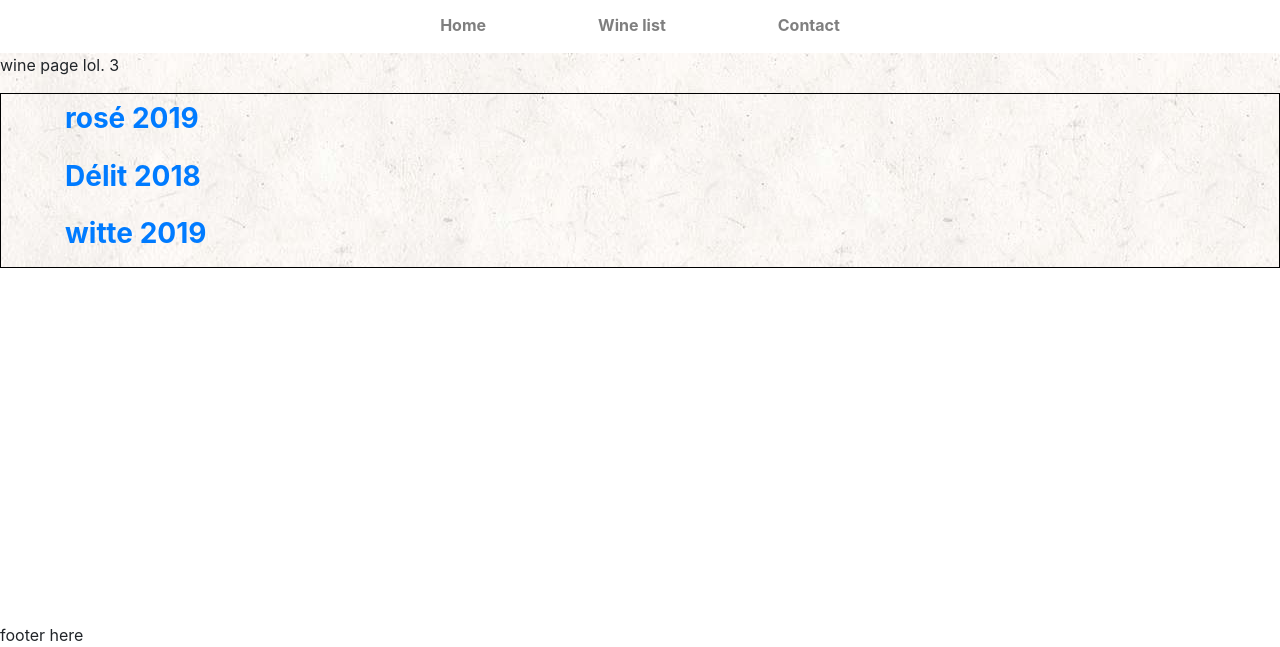
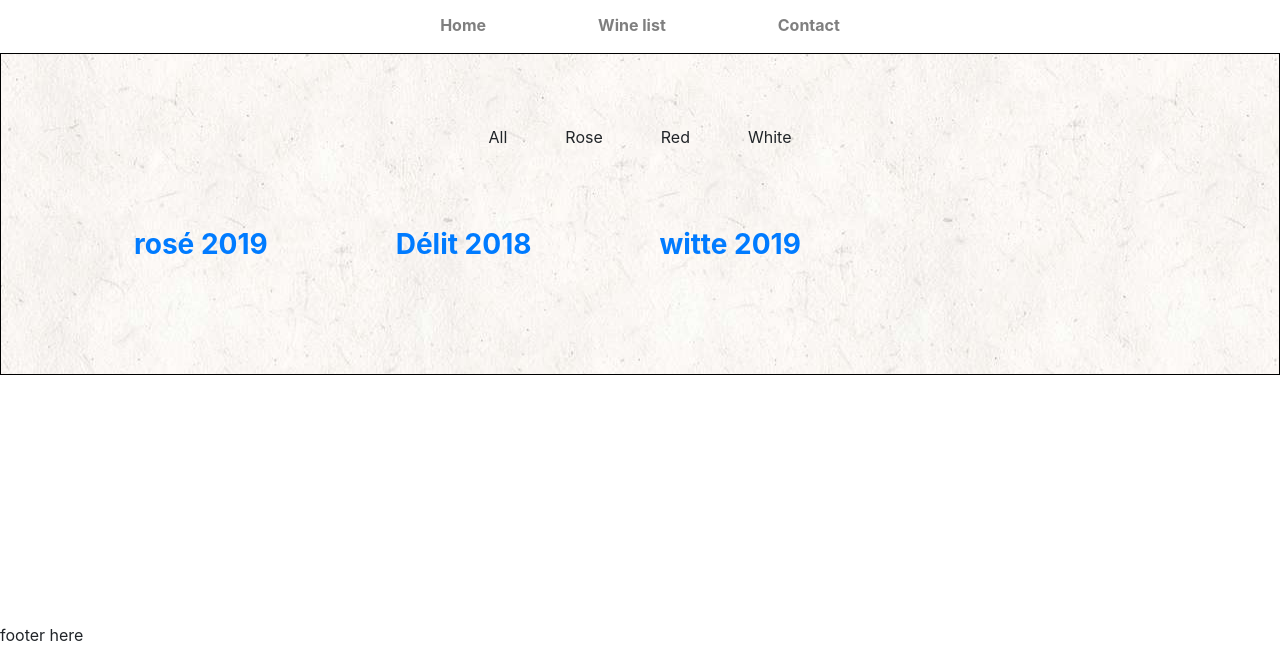
Before and after one commit to mickhoog/tjamon, a Gatsby site: page /wine in a window 1280 px wide. Shown: the part 153-800 px from the top of the page. Built offline with nearby package versions, Linux system fonts and the light colour scheme; Gatsby itself is replaced by a stand-in of ours.

Commit message:
added filtering on the /wine page

```diff
--- a/data/wine.json
+++ b/data/wine.json
@@ -2,17 +2,19 @@
     {
       "slug": "rose",
       "name": "rosé 2019",
-      "type": "ros",
+      "category": "rose",
       "image": "./images/Rose.jpg"
     },
     {
       "slug": "delit",
       "name": "Délit 2018",
+      "category": "red",
       "image": "./images/Delit.jpg"
     },
     {
       "slug": "witte",
       "name": "witte 2019",
+      "category": "white",
       "image": "./images/White.png"
     }
   ]
--- /dev/null
+++ b/src/components/Menu.js
@@ -0,0 +1,87 @@
+import React, { Component } from "react"
+import WineListItem from "../components/WineListItem"
+import { Button } from "react-bootstrap"
+
+const getCategories = products => {
+  let tempProducts = products.map(products => {
+    return products.node.category
+  })
+  let tempCategories = new Set(tempProducts)
+  let categories = Array.from(tempCategories)
+  categories = ["all", ...categories]
+  return categories
+}
+
+export default class Menu extends Component {
+  constructor(props) {
+    super(props)
+    this.state = {
+      products: props.products.edges,
+      wineProducts: props.products.edges,
+      categories: getCategories(props.products.edges),
+    }
+  }
+
+  handleProducts = category => {
+    let tempProducts = [...this.state.products];
+    if(category === "all"){
+        this.setState(()=>{
+            return {wineProducts:tempProducts}
+        })
+    } else {
+        let products = tempProducts.filter(({node}) => node.category === category)
+        this.setState(()=>{
+            return {wineProducts:products}
+        })
+    }
+  }
+
+  render() {
+    if (this.state.products.length > 0) {
+      //
+      return (
+        <section className="menu py-5">
+          <div className="container">
+            {/* categories */}
+            <div className="row mb-5">
+              <div className="col-10 mx-auto text-center">
+                {this.state.categories.map((category, index) => {
+                  return (
+                    <button
+                      type="button"
+                      key={index}
+                      className="btn text-capitalize m-3"
+                      onClick={() => {
+                        this.handleProducts(category)
+                      }}
+                    >
+                      {category}
+                    </button>
+                  )
+                })}
+              </div>
+            </div>
+            <div className="row mb-5">
+              {/* products */}
+              {this.state.wineProducts.map(({ node }) => (
+                <WineListItem node={node} />
+              ))}
+            </div>
+          </div>
+        </section>
+      )
+    } else {
+      return (
+        <section className="menu py-5">
+          <div className="container">
+            <div className="row">
+              <div className="col-10 col-sm-6 mx-auto text-center text-capitalize">
+                <h1>We are all out of wine :o..</h1>
+              </div>
+            </div>
+          </div>
+        </section>
+      )
+    }
+  }
+}
--- a/src/pages/index.js
+++ b/src/pages/index.js
@@ -3,6 +3,8 @@ import Layout from "../components/layout"
 import "../style/custom.css"
 import { Container, Row, Col, Carousel } from "react-bootstrap"
 import waangaard from "../images/wijngaard.jpg"
+
+//http://luxurywine.themerex.net/
 //https://www.youtube.com/watch?v=mHFAM0CXviE kijk dit verder
 
 //maybe ook deze https://www.youtube.com/watch?v=l6nmysZKHFU
--- a/src/pages/wine.js
+++ b/src/pages/wine.js
@@ -1,17 +1,39 @@
-import React from "react"
+import React, {Component} from "react"
 import { graphql, Link } from "gatsby"
 import Image from "gatsby-image"
 import Layout from "../components/layout"
-import WineListItem from '../components/WineListItem'
+import Menu from "../components/Menu"
 
-export const query = graphql`
+// export const asd = graphql`
+//   query($category: String!) {
+//     allWineJson(filter: {category: {eq: $category}}) {
+//       totalCount
+//       edges {
+//         node {
+//           slug
+//           name
+//           image {
+//             childImageSharp {
+//               fluid {
+//                 srcSet
+//               }
+//             }
+//           }
+//         }
+//       }
+//     }
+//   }
+// `
+
+export const asd = graphql`
   query {
     allWineJson {
-        totalCount
+      totalCount
       edges {
         node {
           slug
           name
+          category
           image {
             childImageSharp {
               fluid {
@@ -25,22 +47,11 @@ export const query = graphql`
   }
 `
 
-// export const query = graphql`
-// query {
-//     site {
-//       host
-//     }
-//   }
-// `
 
 export default ({ data }) => (
   <Layout>
-    <p>wine page lol. {data.allWineJson.totalCount}</p>
-
-    <div style={{border:"1px solid black"}}>
-        {data.allWineJson.edges.map(({ node }) => (
-            <WineListItem node={node}/>
-        ))}
+    <div style={{ border: "1px solid black" }}>
+      <Menu products={data.allWineJson}/>
     </div>
   </Layout>
 )
```
